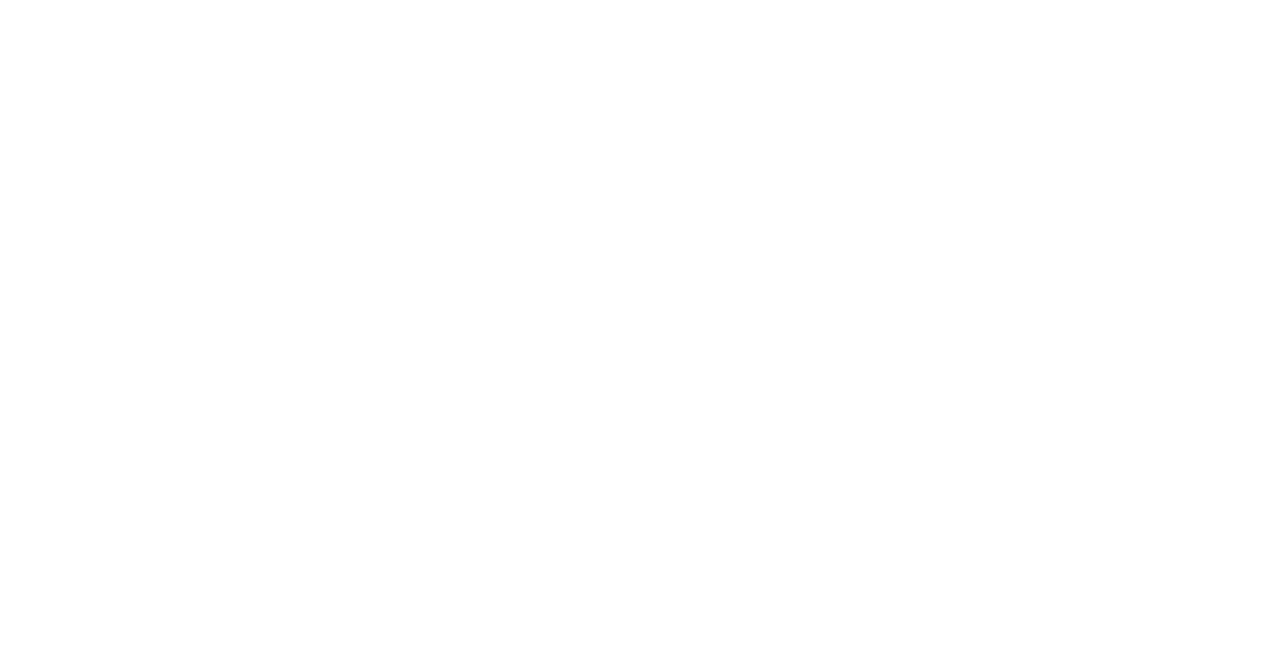
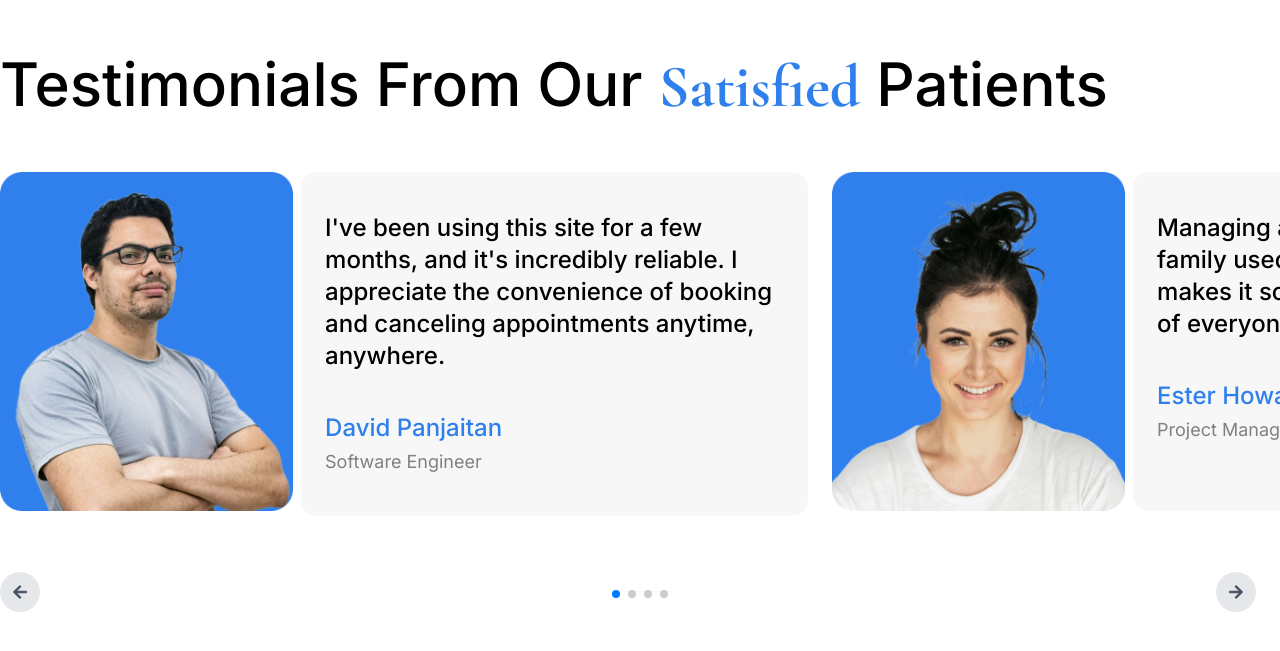
Before and after one commit to sharifstack/MedEase---Healthcare-Appointment, a Next.js app: page / in a window 1280 px wide. Shown: the part 3666-4317 px from the top of the page. Before the commit the page ends 3585 px from the top, so only its background shows below. Built offline with nearby package versions, Linux system fonts and the light colour scheme.

Commit message:
Feat: Testimonial Slider Section Done

```diff
--- /dev/null
+++ b/app/components/homepage/Testimonial.tsx
@@ -0,0 +1,113 @@
+"use client";
+
+import React from "react";
+import TestimonialSlider from "../ui/TestimonialSlider";
+import { Swiper, SwiperSlide } from "swiper/react";
+import { Navigation, Pagination } from "swiper/modules";
+import "swiper/css";
+import "swiper/css/navigation";
+import "swiper/css/pagination";
+import { FaArrowLeft, FaArrowRight } from "react-icons/fa";
+import testimonial from "../../../public/imgone.png";
+import testimonialtwo from "../../../public/imagetwo.png";
+
+const Testimonial = () => {
+  return (
+    <div className="py-15 md:py-30">
+      <div className="container">
+        <h1 className="text-[60px] font-medium">
+          Testimonials From Our{" "}
+          <span className="text-primary font-expertise font-bold">
+            Satisfied
+          </span>{" "}
+          Patients
+        </h1>
+      </div>
+      <div className="relative pt-10 pb-23 overflow-hidden hidden md:block">
+        <div className="container relative">
+          {/* LEFT arrow */}
+          <button
+            className="custom-prev absolute left-0 top-full -translate-y-full z-10
+  w-10 h-10 flex items-center justify-center
+  rounded-full bg-gray-200 text-gray-600
+  hover:bg-primary hover:text-white transition cursor-pointer"
+          >
+            <FaArrowLeft />
+          </button>
+
+          {/* RIGHT arrow */}
+          <button
+            className="custom-next absolute right-6 top-full -translate-y-full z-10
+  w-10 h-10 flex items-center justify-center
+  rounded-full hover:bg-primary text-gray-600 bg-gray-200 hover:text-white
+  hover:opacity-90 transition cursor-pointer"
+          >
+            <FaArrowRight />
+          </button>
+
+          <div className="-mr-249.75 pr-249.75">
+            <Swiper
+              modules={[Navigation, Pagination]}
+              autoplay={{ delay: 1000 }}
+              loop={true}
+              spaceBetween={24}
+              pagination={{ clickable: true }}
+              navigation={{
+                prevEl: ".custom-prev",
+                nextEl: ".custom-next",
+              }}
+              breakpoints={{
+                0: { slidesPerView: 1.1 },
+                768: { slidesPerView: 2.2 },
+                1024: { slidesPerView: 2.5 },
+              }}
+              className="pb-24! overflow-visible!"
+            >
+              <SwiperSlide className="w-202!">
+                <TestimonialSlider
+                  src={testimonial.src}
+                  alt="Testimonial"
+                  docName="David Panjaitan"
+                  docSpeciality="Software Engineer"
+                  docDesc="I've been using this site for a few months, and it's incredibly reliable. I appreciate the convenience of booking and canceling appointments anytime, anywhere."
+                />
+              </SwiperSlide>
+
+              <SwiperSlide className="w-202!">
+                <TestimonialSlider
+                  src={testimonialtwo.src}
+                  alt="Testimonial"
+                  docName="Ester Howard"
+                  docSpeciality="Project Manager"
+                  docDesc="Managing appointments for my entire family used to be chaotic. This site makes it so much easier to keep track of everyone’s schedules in one place."
+                />
+              </SwiperSlide>
+
+              <SwiperSlide className="w-202!">
+                <TestimonialSlider
+                  src={testimonial.src}
+                  alt="Testimonial"
+                  docName="David Panjaitan"
+                  docSpeciality="Software Engineer"
+                  docDesc="I've been using this site for a few months, and it's incredibly reliable. I appreciate the convenience of booking and canceling appointments anytime, anywhere."
+                />
+              </SwiperSlide>
+
+              <SwiperSlide className="w-202!">
+                <TestimonialSlider
+                  src={testimonialtwo.src}
+                  alt="Testimonial"
+                  docName="Ester Howard"
+                  docSpeciality="Project Manager"
+                  docDesc="Managing appointments for my entire family used to be chaotic. This site makes it so much easier to keep track of everyone’s schedules in one place."
+                />
+              </SwiperSlide>
+            </Swiper>
+          </div>
+        </div>
+      </div>
+    </div>
+  );
+};
+
+export default Testimonial;
--- /dev/null
+++ b/app/components/ui/TestimonialSlider.tsx
@@ -0,0 +1,37 @@
+import Image from "next/image";
+
+const TestimonialSlider = ({
+  src,
+  alt,
+  docName,
+  docSpeciality,
+  docDesc,
+}: {
+  src: string;
+  alt: string;
+  docName: string;
+  docSpeciality: string;
+  docDesc: string;
+}) => {
+  return (
+    <div className="flex justify-center gap-2 hover:scale-102 transition-transform duration-300 cursor-pointer">
+      <div>
+        <Image width={318} height={368} src={src} alt={alt} />
+      </div>
+      <div className="flex flex-col px-6 py-10 rounded-2xl bg-background w-136.5">
+        <div>
+          <p className="font-medium text-2xl ">{docDesc}</p>
+
+          <h4 className="font-medium text-2xl text-primary pt-10 pb-1">
+            {docName}
+          </h4>
+          <h6 className="font-normal text-lg text-secondary">
+            {docSpeciality}
+          </h6>
+        </div>
+      </div>
+    </div>
+  );
+};
+
+export default TestimonialSlider;
--- a/app/page.tsx
+++ b/app/page.tsx
@@ -3,6 +3,7 @@
 import DoctorsExpertise from "./components/homepage/DoctorsExpertise";
 import About from "./components/homepage/About";
 import AppFeatures from "./components/homepage/AppFeatures";
+import Testimonial from "./components/homepage/Testimonial";
 
 export default function Home() {
   return (
@@ -11,6 +12,7 @@
       <DoctorsExpertise />
       <About />
       <AppFeatures />
+      <Testimonial />
     </div>
   );
 }
```
Also changed, not shown: public/imagetwo.png (added), public/imgone.png (added).
